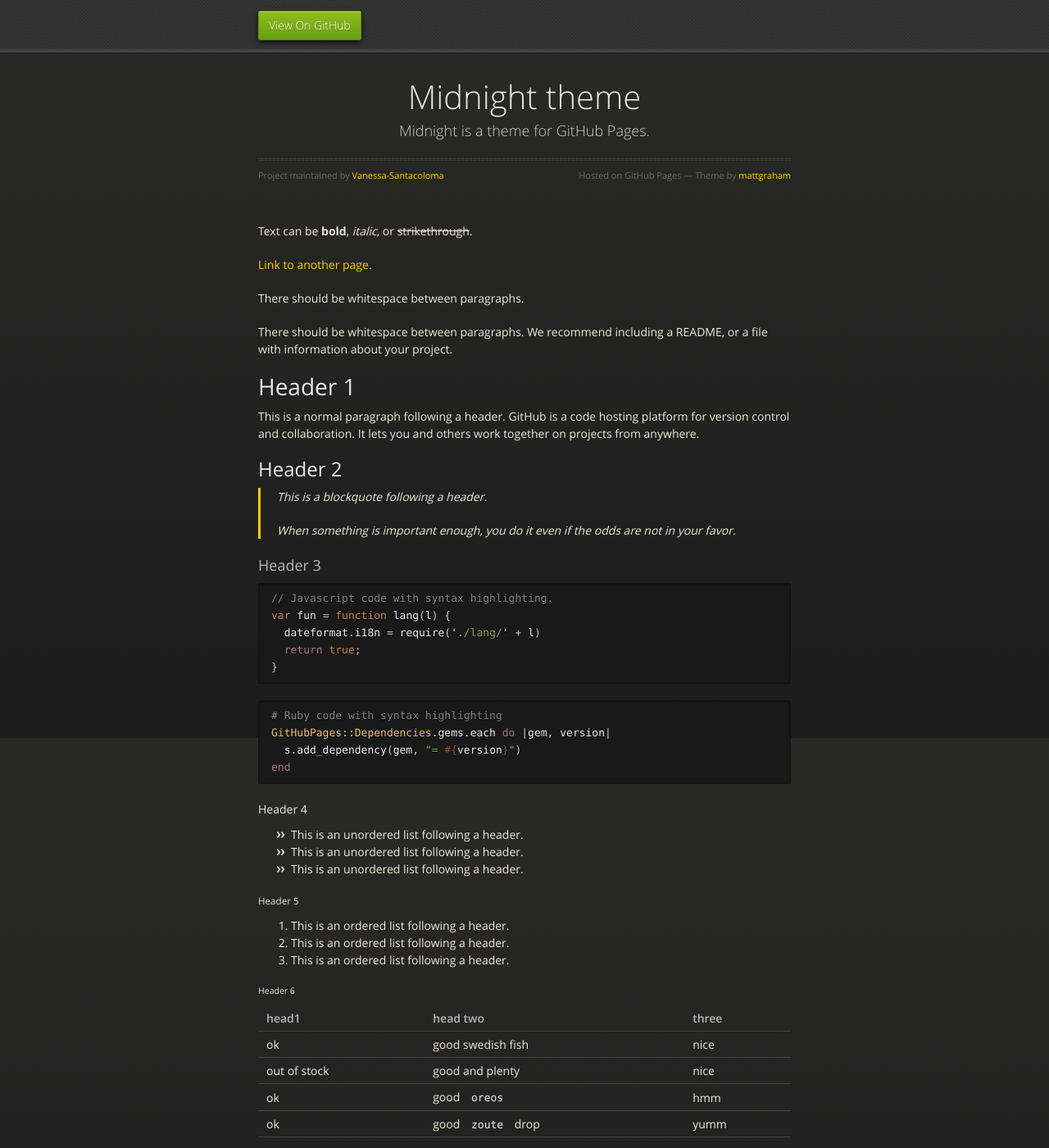
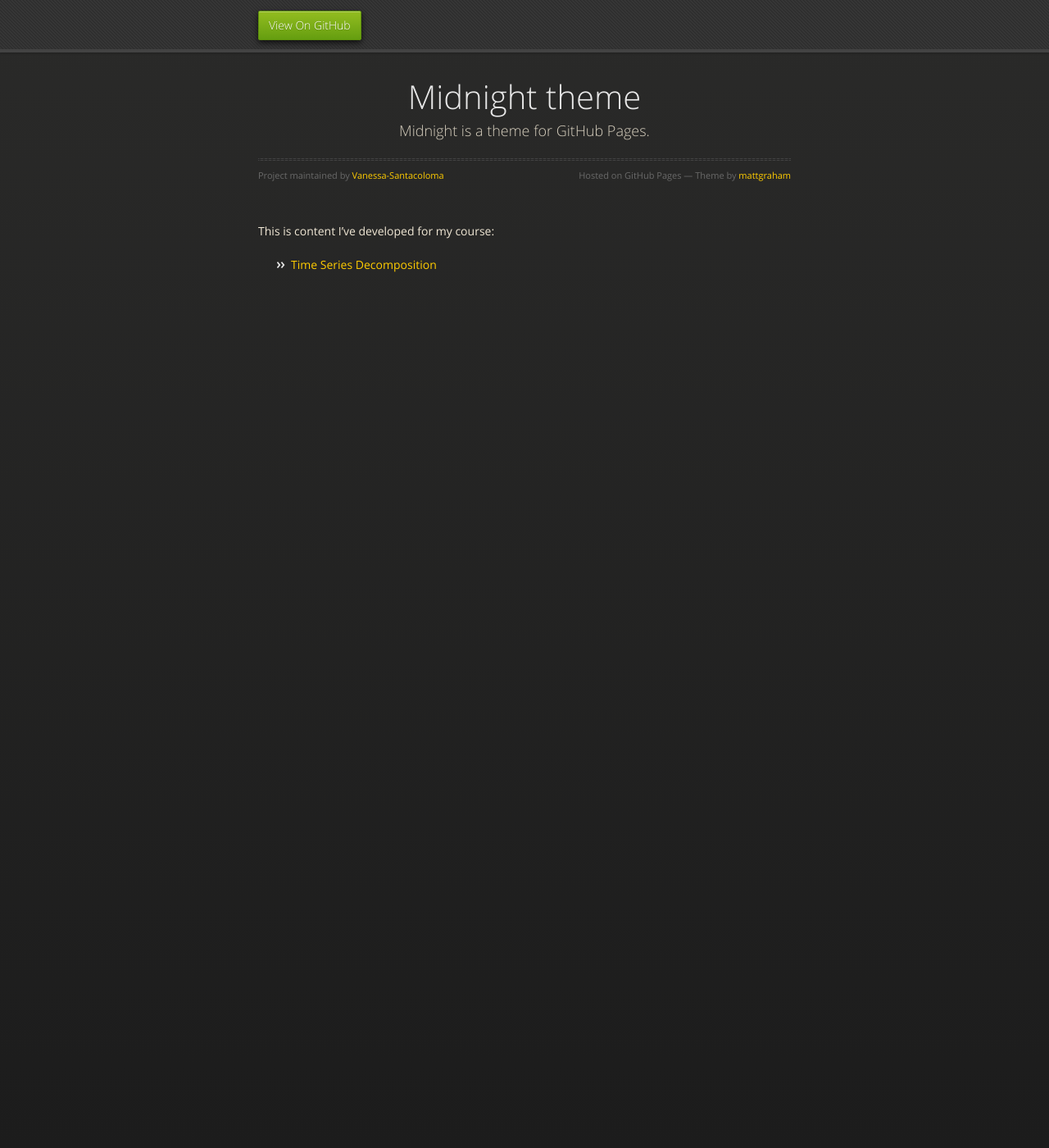
Before and after one commit to Vanessa-Santacoloma/Vanessa-Santacoloma.github.io, a Jekyll site: the page built from index.md, in a window 1280 px wide and 1400 px high. Shown: the whole window at 82% size. Built offline with Jekyll 4.4.1, drawn with Linux system fonts in a browser that asks for light colours; our own code applies the rules of GitHub Pages for plain Markdown files; some of the changed text lies outside the part shown.

Commit message:
Update index.md

````diff
--- a/index.md
+++ b/index.md
@@ -3,122 +3,5 @@
 description: New Description
 ---
 
-Text can be **bold**, _italic_, or ~~strikethrough~~.
-
-[Link to another page](./another-page.html).
-
-There should be whitespace between paragraphs.
-
-There should be whitespace between paragraphs. We recommend including a README, or a file with information about your project.
-
-# Header 1
-
-This is a normal paragraph following a header. GitHub is a code hosting platform for version control and collaboration. It lets you and others work together on projects from anywhere.
-
-## Header 2
-
-> This is a blockquote following a header.
->
-> When something is important enough, you do it even if the odds are not in your favor.
-
-### Header 3
-
-```js
-// Javascript code with syntax highlighting.
-var fun = function lang(l) {
-  dateformat.i18n = require('./lang/' + l)
-  return true;
-}
-```
-
-```ruby
-# Ruby code with syntax highlighting
-GitHubPages::Dependencies.gems.each do |gem, version|
-  s.add_dependency(gem, "= #{version}")
-end
-```
-
-#### Header 4
-
-*   This is an unordered list following a header.
-*   This is an unordered list following a header.
-*   This is an unordered list following a header.
-
-##### Header 5
-
-1.  This is an ordered list following a header.
-2.  This is an ordered list following a header.
-3.  This is an ordered list following a header.
-
-###### Header 6
-
-| head1        | head two          | three |
-|:-------------|:------------------|:------|
-| ok           | good swedish fish | nice  |
-| out of stock | good and plenty   | nice  |
-| ok           | good `oreos`      | hmm   |
-| ok           | good `zoute` drop | yumm  |
-
-### There's a horizontal rule below this.
-
-* * *
-
-### Here is an unordered list:
-
-*   Item foo
-*   Item bar
-*   Item baz
-*   Item zip
-
-### And an ordered list:
-
-1.  Item one
-1.  Item two
-1.  Item three
-1.  Item four
-
-### And a nested list:
-
-- level 1 item
-  - level 2 item
-  - level 2 item
-    - level 3 item
-    - level 3 item
-- level 1 item
-  - level 2 item
-  - level 2 item
-  - level 2 item
-- level 1 item
-  - level 2 item
-  - level 2 item
-- level 1 item
-
-### Small image
-
-![Octocat](https://github.githubassets.com/images/icons/emoji/octocat.png)
-
-### Large image
-
-![Branching](https://guides.github.com/activities/hello-world/branching.png)
-
-
-### Definition lists can be used with HTML syntax.
-
-<dl>
-<dt>Name</dt>
-<dd>Godzilla</dd>
-<dt>Born</dt>
-<dd>1952</dd>
-<dt>Birthplace</dt>
-<dd>Japan</dd>
-<dt>Color</dt>
-<dd>Green</dd>
-</dl>
-
-```
-Long, single-line code blocks should not wrap. They should horizontally scroll if they are too long. This line should be long enough to demonstrate this.
-```
-
-```
-The final element.
-```
+This is content I've developed for my course:
+- [Time Series Decomposition](/TimeSeries/index.md)
````
